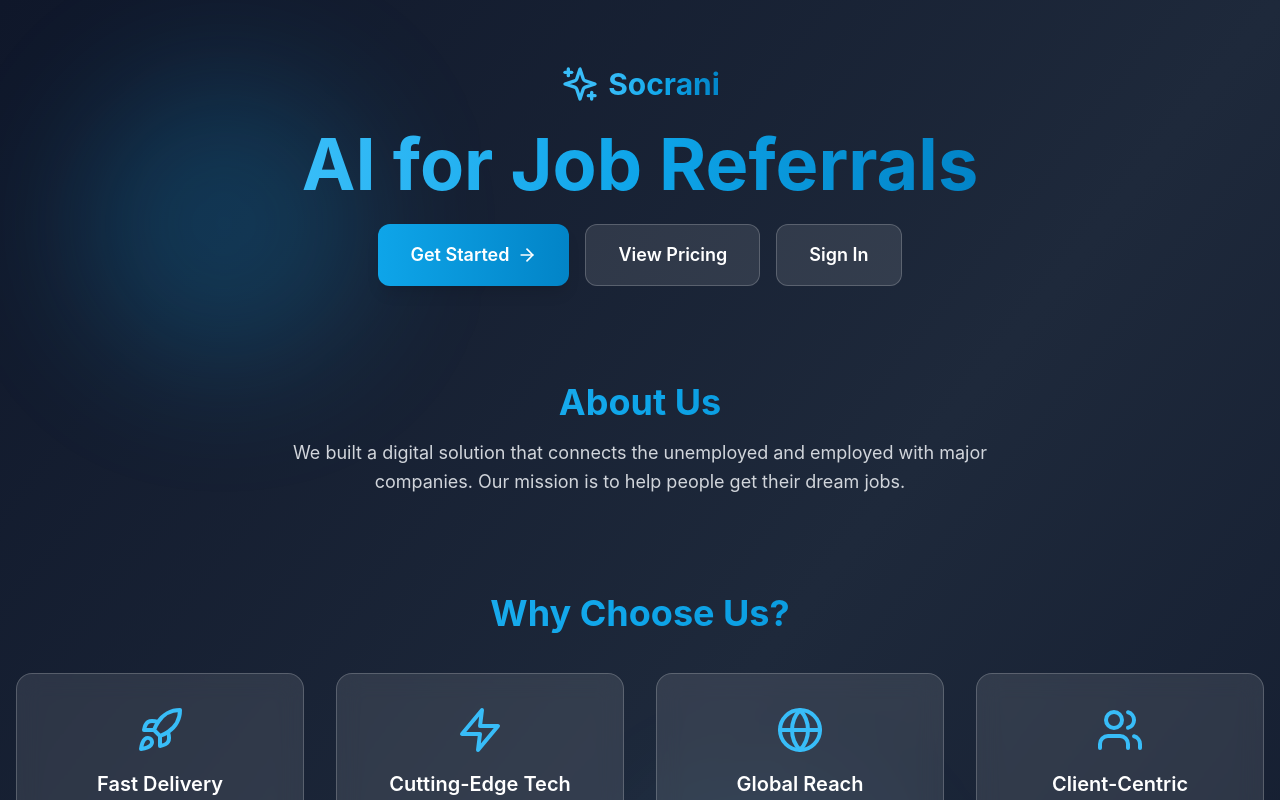
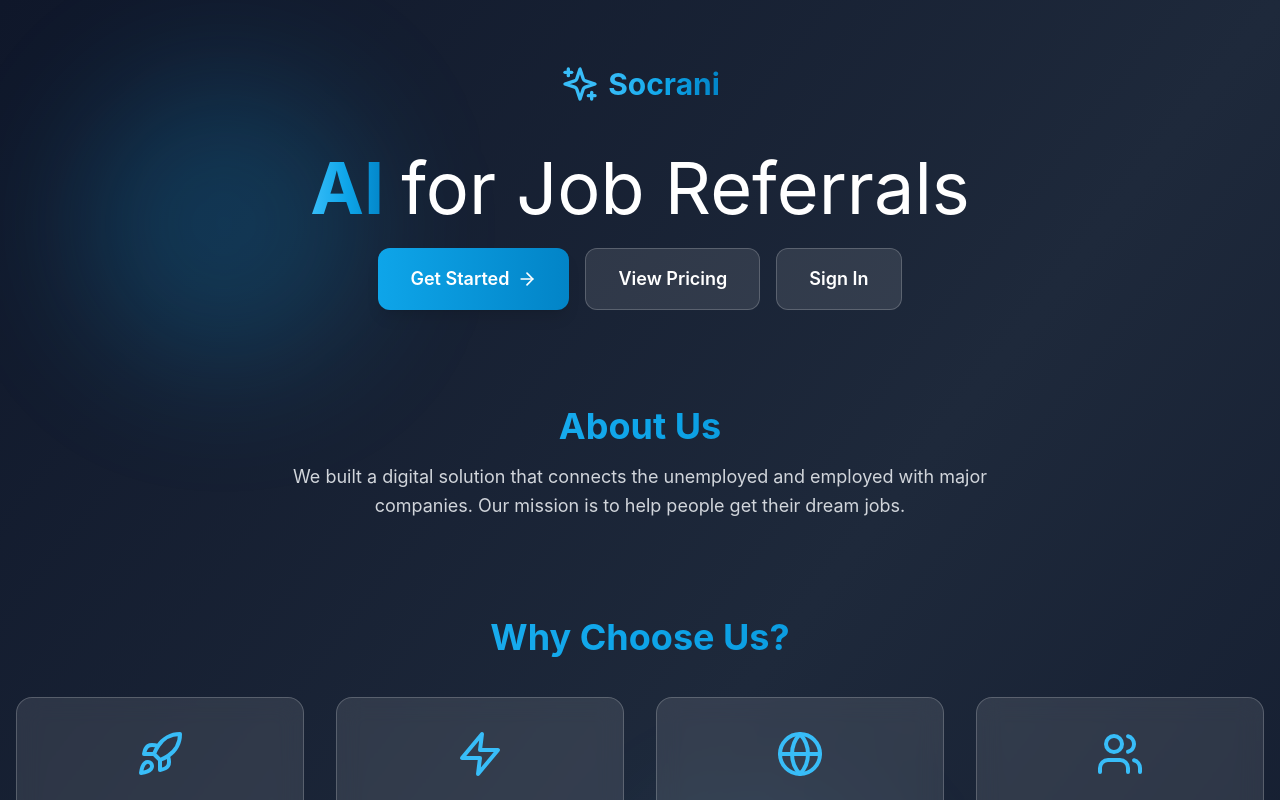
Before and after one commit to builtbyap/scratchsocrani, a Next.js app: page / in a window 1280 px wide. Shown: the top 800 px of the page. Built offline with nearby package versions, Linux system fonts and the light colour scheme.

Commit message:
Update landing page styling: make 'for Job Referrals' white/normal weight and add spacing between logo and heading

```diff
--- a/src/app/page.tsx
+++ b/src/app/page.tsx
@@ -78,12 +78,12 @@
           transition={{ duration: 0.8 }}
           className="text-center mb-24"
         >
-          <div className="inline-flex items-center space-x-2 text-3xl font-bold mb-6">
+          <div className="inline-flex items-center space-x-2 text-3xl font-bold mb-12">
             <Sparkles className="w-10 h-10 text-primary-400" />
             <span className="gradient-text">Socrani</span>
           </div>
           <h1 className="text-5xl md:text-7xl font-bold mb-6">
-            <span className="gradient-text">AI for Job Referrals</span>
+            <span className="gradient-text">AI</span> <span className="text-white font-normal">for Job Referrals</span>
           </h1>
           <div className="flex flex-col sm:flex-row gap-4 justify-center">
             <a href="/signup" className="inline-flex items-center px-8 py-4 bg-gradient-to-r from-primary-500 to-primary-600 rounded-xl font-semibold hover:from-primary-600 hover:to-primary-700 transition-all duration-300 text-white text-lg shadow-lg">
```
